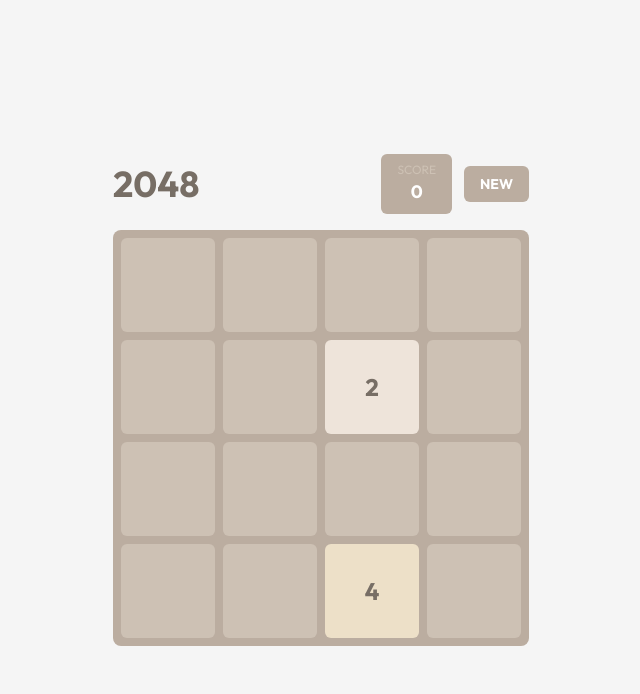
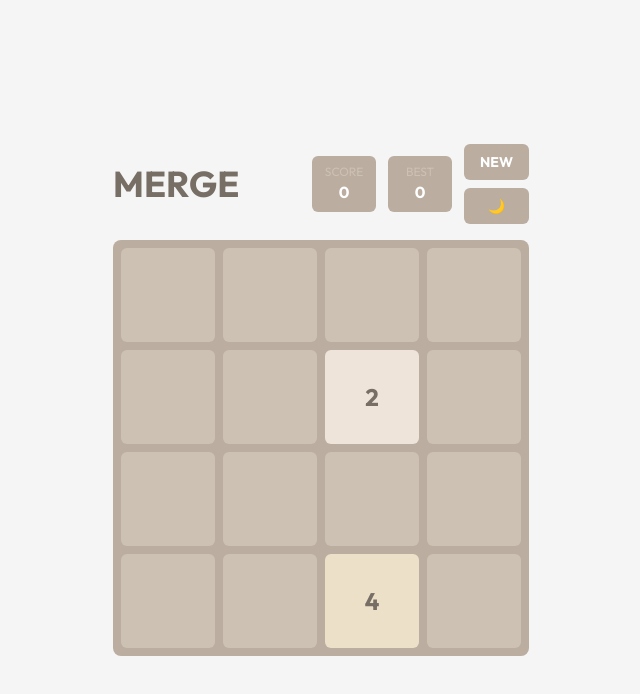
Before and after one commit to y-imaizumi86/merge, a Nuxt app: page / in a window 1280 px wide. Shown: the top 694 px of the page, without its empty margins (319-959 px from the left). Built offline with nearby package versions, Linux system fonts and the light colour scheme.

Commit message:
フェーズ6: ハイスコア・2048達成演出・ダークモード・OGP・タイルカラー改善

```diff
--- a/app/app.vue
+++ b/app/app.vue
@@ -1,20 +1,25 @@
 <template>
   <div
     ref="appRef"
-    class="flex min-h-screen items-center justify-center bg-neutral-100"
+    class="flex min-h-screen items-center justify-center bg-neutral-100 dark:bg-neutral-900"
     @touchmove.prevent
   >
     <div class="w-full max-w-md p-4">
       <ClientOnly>
         <GameHeader
           :score="score"
+          :best-score="bestScore"
           @restart="initGame"
+          @toggle-dark="toggleDark"
         />
         <div class="relative">
           <GameBoard />
           <GameOverlay
             :show="isGameOver"
+            :has-won="hasWon"
+            :score="score"
             @restart="initGame"
+            @continue="continueGame"
           />
         </div>
         <template #fallback>
@@ -40,7 +45,7 @@
 <script setup lang="ts">
 import { ref as vueRef } from 'vue'
 
-const { score, isGameOver, initGame, move } = useGameBoard()
+const { score, bestScore, isGameOver, hasWon, initGame, move, continueGame } = useGameBoard()
 
 const appRef = vueRef<HTMLElement | null>(null)
 
@@ -72,12 +77,37 @@
       name: 'viewport',
       content: 'width=device-width, initial-scale=1, maximum-scale=1, user-scalable=no',
     },
+    {
+      property: 'og:title',
+      content: 'MERGE - 2048 Puzzle Game',
+    },
+    {
+      property: 'og:description',
+      content: 'A modern 2048 puzzle game built with Vue 3 and Nuxt.',
+    },
+    {
+      property: 'og:type',
+      content: 'website',
+    },
+    {
+      property: 'og:image',
+      content: '/ogp.png',
+    },
   ],
   link: [
     {
       rel: 'apple-touch-icon',
       href: '/icon-192x192.png',
     },
+    {
+      rel: 'icon',
+      type: 'image/x-icon',
+      href: '/favicon.ico',
+    },
   ],
 })
+
+const toggleDark = () => {
+  document.documentElement.classList.toggle('dark')
+}
 </script>
--- a/app/components/GameHeader.vue
+++ b/app/components/GameHeader.vue
@@ -1,23 +1,39 @@
 <template>
   <div class="mb-4 flex items-center justify-between">
-    <h1 class="text-4xl font-bold text-text-dark">
-      2048
+    <h1 class="text-4xl font-bold text-text-dark dark:text-white">
+      MERGE
     </h1>
     <div class="flex items-center gap-3">
-      <div class="rounded-md bg-board px-4 py-2 text-center">
+      <div class="min-w-16 rounded-md bg-board px-3 py-2 text-center">
         <div class="text-xs uppercase text-tile-empty">
           Score
         </div>
-        <div class="text-lg font-bold text-white">
+        <div class="text-base font-bold text-white">
           {{ score }}
         </div>
       </div>
+      <div class="min-w-16 rounded-md bg-board px-3 py-2 text-center">
+        <div class="text-xs uppercase text-tile-empty">
+          Best
+        </div>
+        <div class="text-base font-bold text-white">
+          {{ bestScore }}
+        </div>
+      </div>
+      <div class="flex flex-col gap-y-2">
         <button
           class="rounded-md bg-board px-4 py-2 text-sm font-bold uppercase text-white transition-opacity hover:opacity-80"
           @click="$emit('restart')"
         >
           New
         </button>
+        <button
+          class="rounded-md bg-board px-4 py-2 text-sm font-bold text-white transition-opacity hover:opacity-80"
+          @click="$emit('toggle-dark')"
+        >
+          🌙
+        </button>
+      </div>
     </div>
   </div>
 </template>
@@ -25,9 +41,11 @@
 <script setup lang="ts">
 defineProps<{
   score: number
+  bestScore: number
 }>()
 
 defineEmits<{
-  restart: []
+  'restart': []
+  'toggle-dark': []
 }>()
 </script>
--- a/app/components/GameOverlay.vue
+++ b/app/components/GameOverlay.vue
@@ -1,10 +1,36 @@
 <template>
   <div
-    v-if="show"
+    v-if="show || hasWon"
     class="absolute inset-0 flex flex-col items-center justify-center rounded-lg bg-black/50"
   >
-    <p class="mb-4 text-3xl font-bold text-white">
+    <template v-if="hasWon">
+      <p class="mb-2 text-3xl font-bold text-yellow-300">
+        🎉 You Win!
+      </p>
+      <p class="mb-4 text-lg text-white/80">
+        Score: {{ score }}
+      </p>
+      <div class="flex gap-3">
+        <button
+          class="rounded-md bg-board px-6 py-2 font-bold text-white transition-opacity hover:opacity-80"
+          @click="$emit('continue')"
+        >
+          Keep Playing
+        </button>
+        <button
+          class="rounded-md bg-board px-6 py-2 font-bold text-white transition-opacity hover:opacity-80"
+          @click="$emit('restart')"
+        >
+          New Game
+        </button>
+      </div>
+    </template>
+    <template v-else>
+      <p class="mb-2 text-3xl font-bold text-white">
         Game Over!
+      </p>
+      <p class="mb-4 text-lg text-white/80">
+        Score: {{ score }}
       </p>
       <button
         class="rounded-md bg-board px-6 py-2 font-bold text-white transition-opacity hover:opacity-80"
@@ -12,15 +38,19 @@
       >
         Try Again
       </button>
+    </template>
   </div>
 </template>
 
 <script setup lang="ts">
 defineProps<{
   show: boolean
+  hasWon: boolean
+  score: number
 }>()
 
 defineEmits<{
   restart: []
+  continue: []
 }>()
 </script>
--- a/app/composables/useGameBoard.ts
+++ b/app/composables/useGameBoard.ts
@@ -6,6 +6,9 @@
 const isGameOver = ref(false)
 const cellKeys = ref<number[]>(Array.from({ length: CELL_COUNT }, (_, i) => i))
 let keyCounter = CELL_COUNT
+const bestScore = ref(0)
+const hasWon = ref(false)
+const keepPlaying = ref(false)
 
 export const useGameBoard = () => {
   const emptyCells = computed(() =>
@@ -108,6 +111,9 @@
     if (JSON.stringify(cells.value) !== prev) {
       addRandomTile()
       checkGameOver()
+      if (!hasWon.value && !keepPlaying.value && cells.value.includes(2048)) {
+        hasWon.value = true
+      }
     }
 
     saveState()
@@ -127,9 +133,13 @@
   }
 
   const saveState = () => {
+    if (score.value > bestScore.value) {
+      bestScore.value = score.value
+    }
     localStorage.setItem('merge-state', JSON.stringify({
       cells: cells.value,
       score: score.value,
+      bestScore: bestScore.value,
       isGameOver: isGameOver.value,
     }))
   }
@@ -141,6 +151,7 @@
     const state = JSON.parse(saved)
     cells.value = state.cells
     score.value = state.score
+    bestScore.value = state.bestScore ?? 0
     isGameOver.value = state.isGameOver
     return true
   }
@@ -150,10 +161,17 @@
     cellKeys.value = Array.from({ length: CELL_COUNT }, (_, i) => i)
     keyCounter = CELL_COUNT
     score.value = 0
+    hasWon.value = false
+    keepPlaying.value = false
     isGameOver.value = false
     addRandomTile()
     addRandomTile()
     saveState()
+  }
+
+  const continueGame = () => {
+    keepPlaying.value = true
+    hasWon.value = false
   }
 
   if (import.meta.client) {
@@ -166,8 +184,11 @@
     cells,
     cellKeys,
     score,
+    bestScore,
     isGameOver,
+    hasWon,
     initGame,
     move,
+    continueGame,
   }
 }
--- a/tailwind.config.ts
+++ b/tailwind.config.ts
@@ -1,6 +1,7 @@
 import type { Config } from 'tailwindcss'
 
 export default <Partial<Config>>{
+  darkMode: 'class',
   theme: {
     extend: {
       colors: {
@@ -21,8 +22,8 @@
         'tile-512': '#edc850',
         'tile-1024': '#edc53f',
         'tile-2048': '#edc22e',
-        'tile-4096': '#3c3a33',
-        'tile-8192': '#171710',
+        'tile-4096': '#f44336',
+        'tile-8192': '#9c27b0',
 
         // 文字色
         'text-dark': '#776e65', // 2, 4 など明るい背景用
```
Also changed, not shown: public/ogp.png (added), 1 other file (tests, documents, lock files or other folders). Lines whose indentation alone changed are shown as unchanged.
